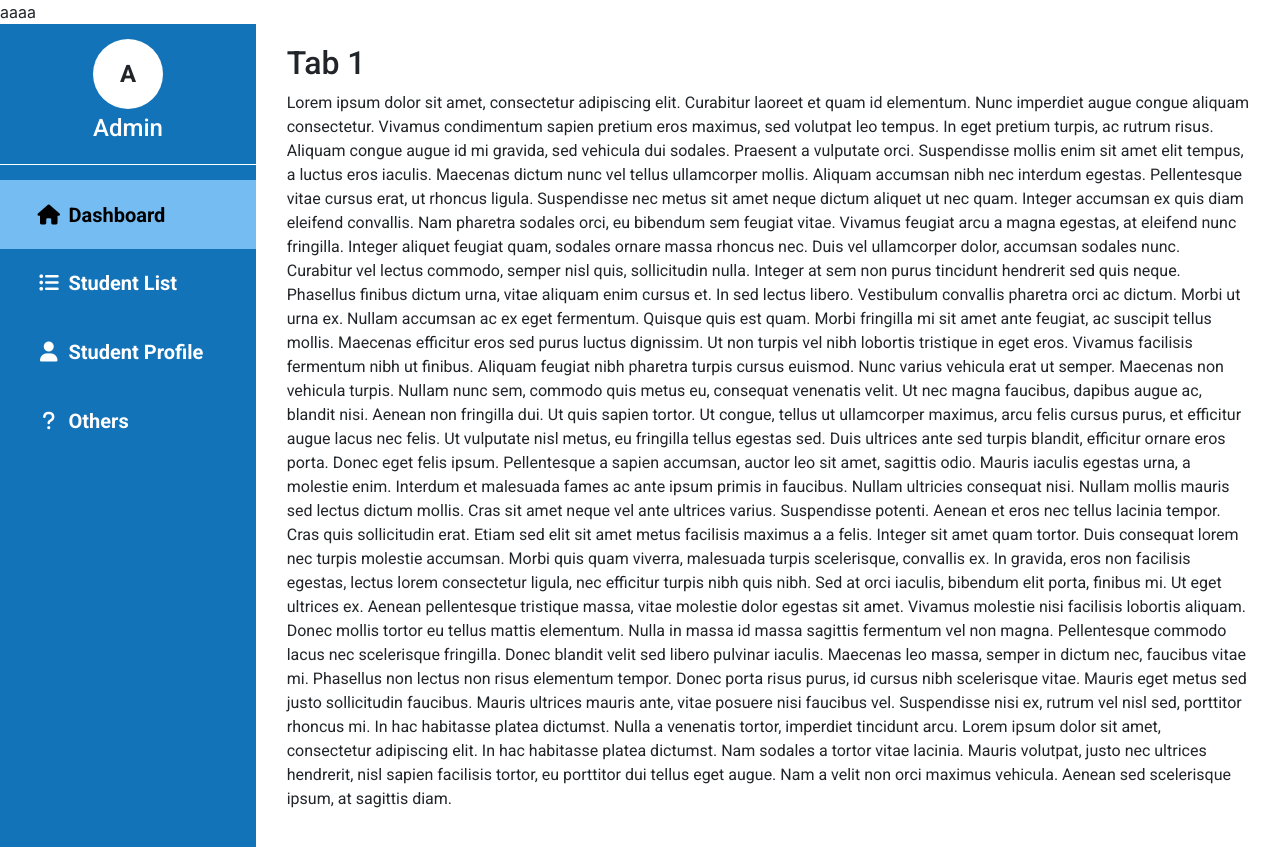
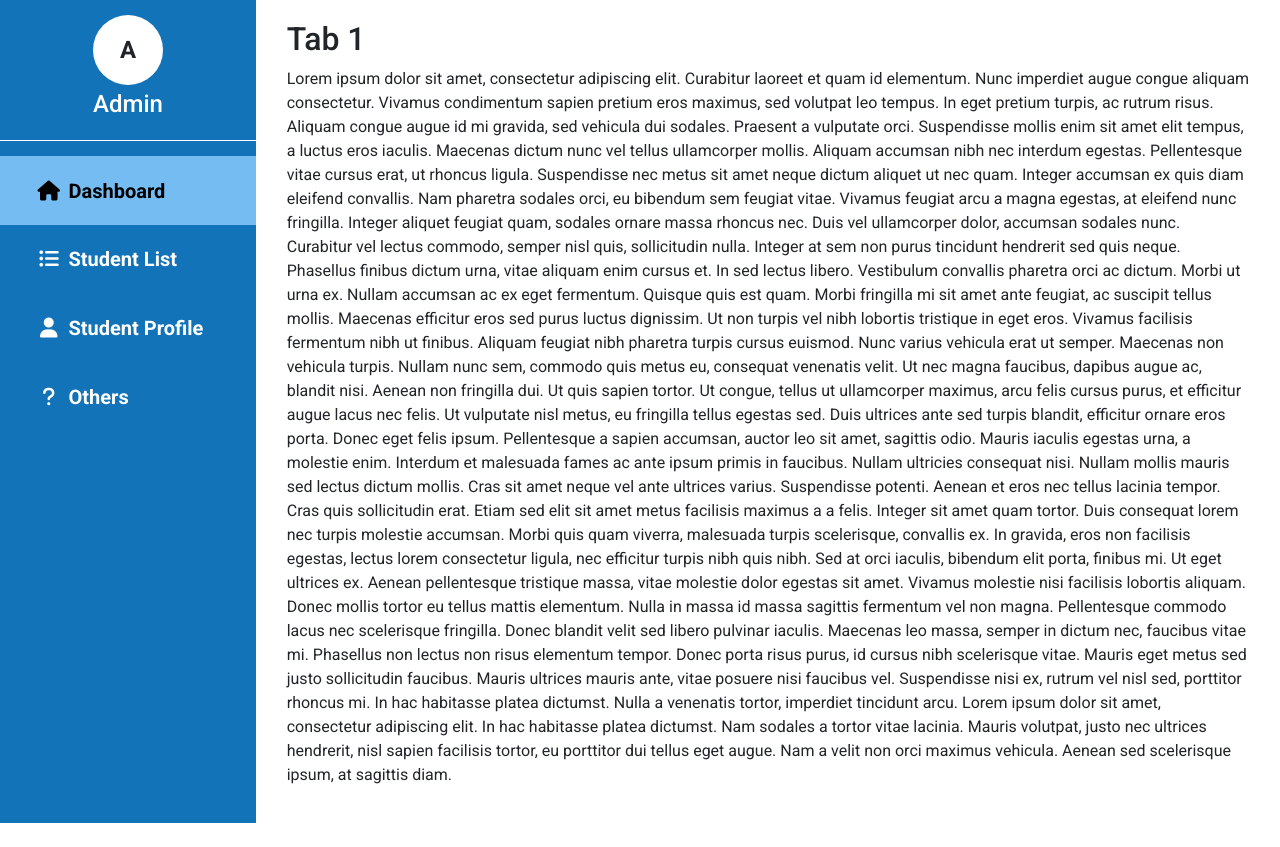
Before and after one commit to huijack/Kindergarten-Management-System, a Flask app: page / in a window 1280 px wide. After the commit the page ends 823 px from the top, so only its background shows below. Run offline with Flask 3, Linux system fonts and the light colour scheme; some libraries are stand-ins or nearby versions.

Commit message:
revert changes after test

```diff
--- a/website/templates/index.html
+++ b/website/templates/index.html
@@ -22,7 +22,7 @@
     <link rel="stylesheet" type="text/css" href="{{ url_for('static', filename='css/style.css') }}">
 </head>
 <body>
-    aaaa
+
     <div class="body-container">
         <!-- Dashboard -->
         <div class="dashboard-container">
```
